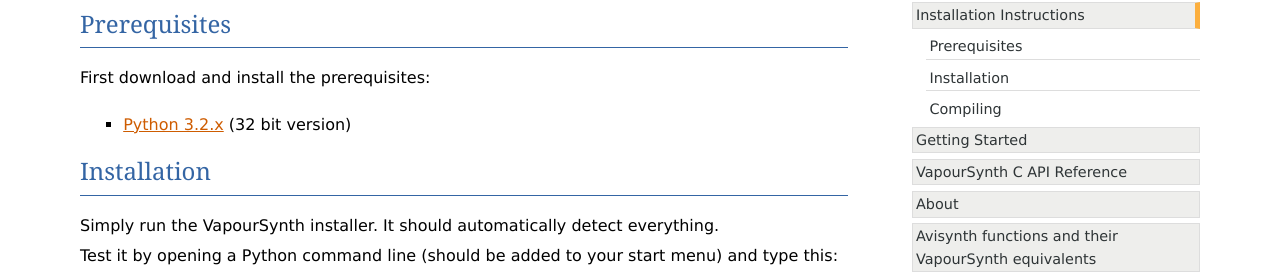
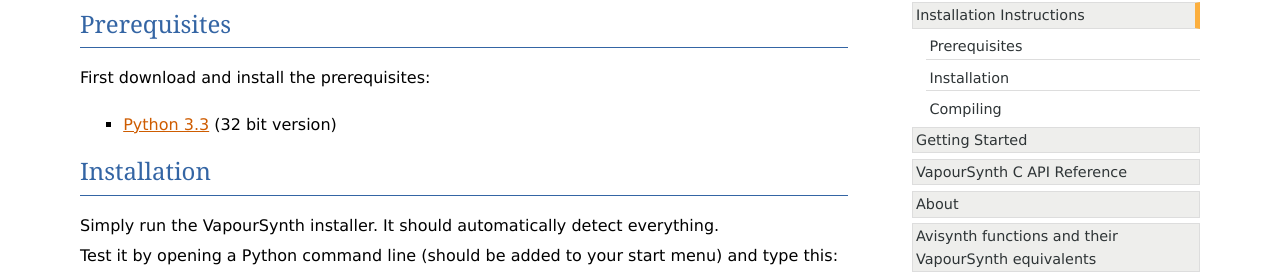
Before and after one commit to vapoursynth/vapoursynth, a Sphinx documentation site: the page built from doc/installation.rst, in a window 1280 px wide. Shown: the part 154-431 px from the top of the page. Built offline with Sphinx 7.4.7, drawn with Linux system fonts in a browser that asks for light colours; formulas are drawn with MathJax 3.

Commit message:
Modify for python 3.3
git-svn-id: http://vapoursynth.googlecode.com/svn/trunk@182 f9120d27-2007-6f97-8312-0f4ebfa7710f

```diff
--- a/doc/installation.rst
+++ b/doc/installation.rst
@@ -5,7 +5,7 @@
 #############
 
 First download and install the prerequisites:
-   * `Python 3.2.x <http://www.python.org/>`_ (32 bit version)
+   * `Python 3.3 <http://www.python.org/>`_ (32 bit version)
 
 Installation
 ############
```
Also changed, not shown: 1 other file.
